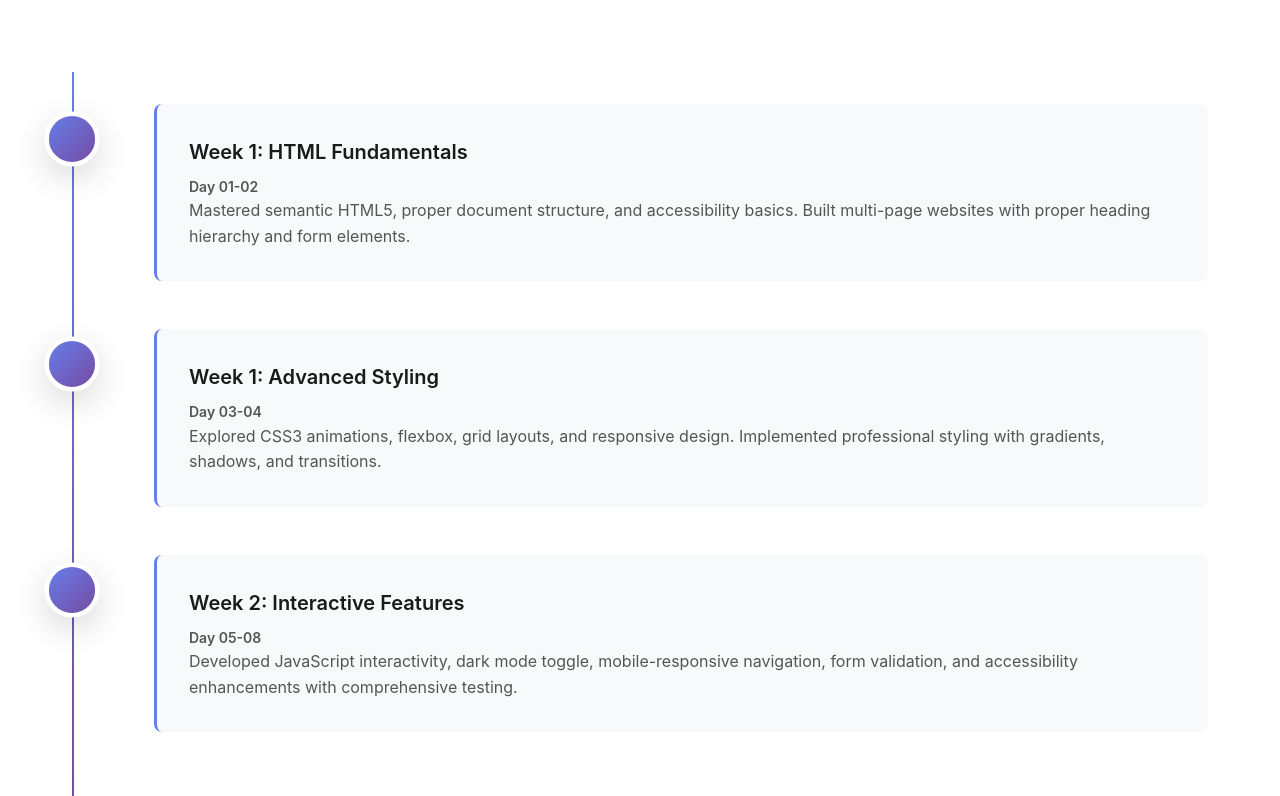
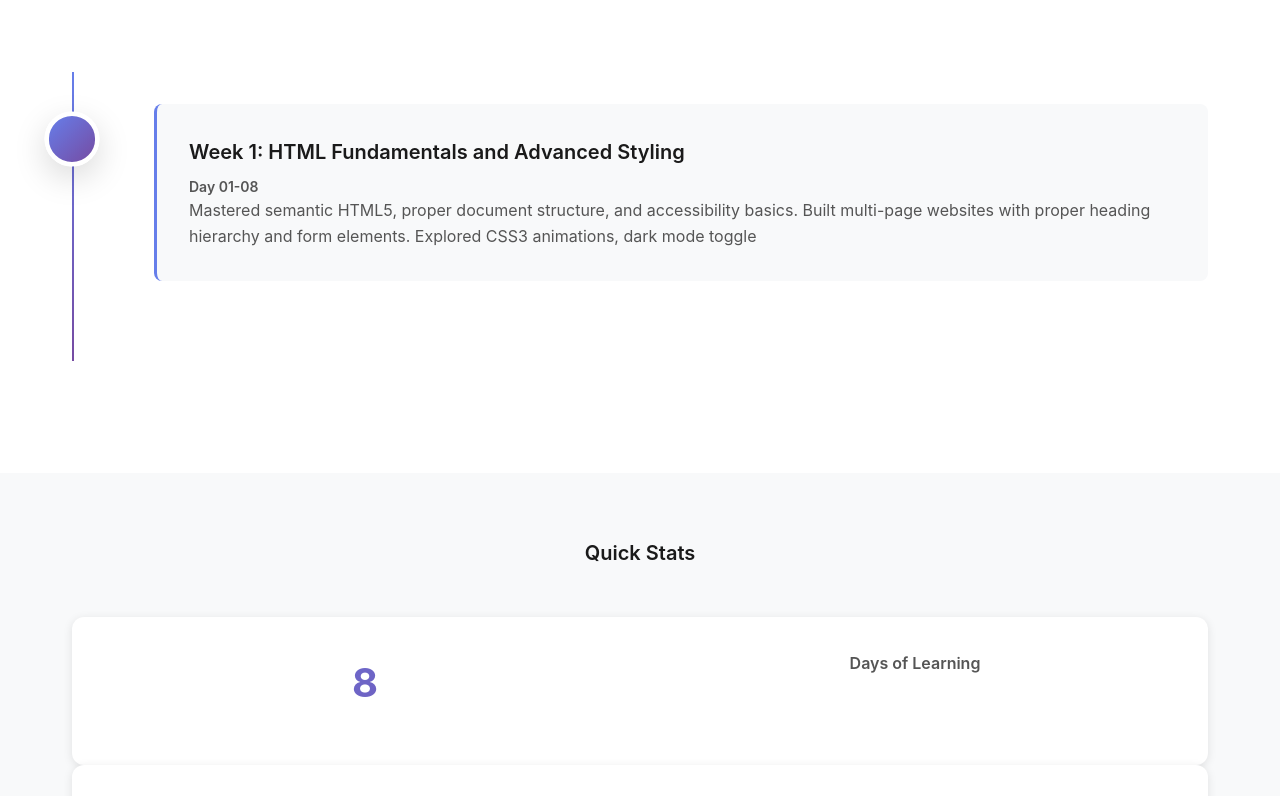
Before and after one commit to Pranavv2006/unify-labs-practice, a plain HTML site: page Day-08/index.html in a window 1280 px wide. Shown: the part 4200-4996 px from the top of the page. Drawn offline with Linux system fonts and the light colour scheme.

Commit message:
schedule

```diff
--- a/Day-08/index.html
+++ b/Day-08/index.html
@@ -261,27 +261,9 @@
                         <div class="timeline-item">
                             <div class="timeline-marker"></div>
                             <div class="timeline-content">
-                                <h3>Week 1: HTML Fundamentals</h3>
-                                <p class="timeline-date">Day 01-02</p>
-                                <p>Mastered semantic HTML5, proper document structure, and accessibility basics. Built multi-page websites with proper heading hierarchy and form elements.</p>
-                            </div>
-                        </div>
-
-                        <div class="timeline-item">
-                            <div class="timeline-marker"></div>
-                            <div class="timeline-content">
-                                <h3>Week 1: Advanced Styling</h3>
-                                <p class="timeline-date">Day 03-04</p>
-                                <p>Explored CSS3 animations, flexbox, grid layouts, and responsive design. Implemented professional styling with gradients, shadows, and transitions.</p>
-                            </div>
-                        </div>
-
-                        <div class="timeline-item">
-                            <div class="timeline-marker"></div>
-                            <div class="timeline-content">
-                                <h3>Week 2: Interactive Features</h3>
-                                <p class="timeline-date">Day 05-08</p>
-                                <p>Developed JavaScript interactivity, dark mode toggle, mobile-responsive navigation, form validation, and accessibility enhancements with comprehensive testing.</p>
+                                <h3>Week 1: HTML Fundamentals and Advanced Styling</h3>
+                                <p class="timeline-date">Day 01-08</p>
+                                <p>Mastered semantic HTML5, proper document structure, and accessibility basics. Built multi-page websites with proper heading hierarchy and form elements. Explored CSS3 animations, dark mode toggle</p>
                             </div>
                         </div>
                     </div>
```
